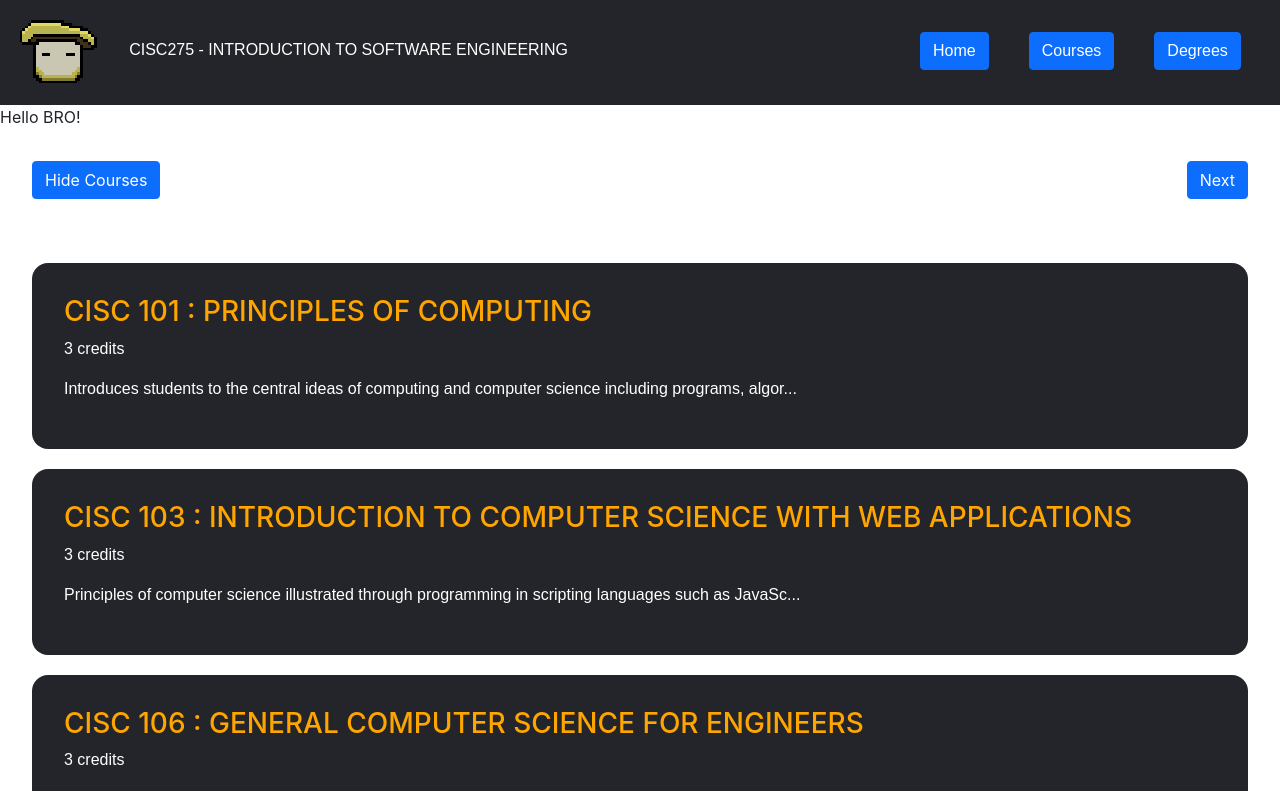
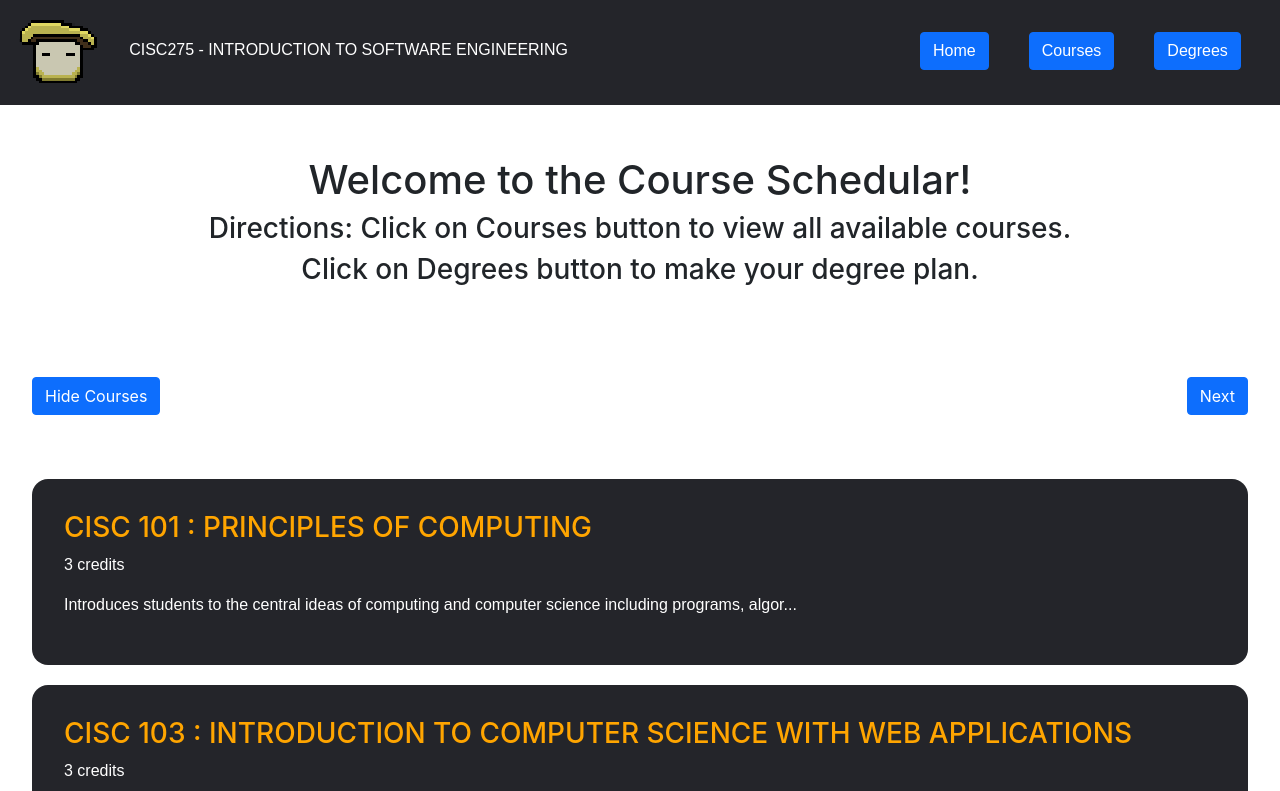
Before and after one commit to CISC275123/Final-Project, a React (Create React App) app: page / in a window 1280 px wide. Shown: the top 791 px of the page. Built offline with nearby package versions, Linux system fonts and the light colour scheme.

Commit message:
Updated homepage

```diff
--- /dev/null
+++ b/src/components/HomePage.css
@@ -0,0 +1,7 @@
+.center-container {
+    display: flex;
+    flex-direction: column;
+    align-items: center;
+    justify-content: center;
+    height: 30vh; /* Optional: Set a minimum height for vertical centering */
+}
--- a/src/components/HomePage.tsx
+++ b/src/components/HomePage.tsx
@@ -1,5 +1,15 @@
 import React from "react";
+import "./HomePage.css";
 
 export const HomePage = () => {
-    return <div>Hello BRO!</div>;
+    return (
+        <div className="center-container">
+            <h1>Welcome to the Course Schedular!</h1>
+            <h3>
+                Directions: Click on Courses button to view all available
+                courses.
+            </h3>
+            <h3>Click on Degrees button to make your degree plan. </h3>
+        </div>
+    );
 };
```
